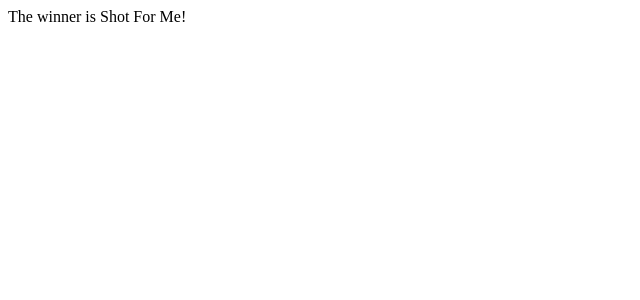
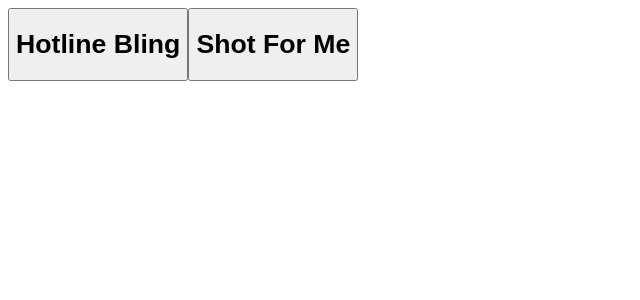
Before and after one commit to GMatias93/voting-client, a React app: page / in a window 1280 px wide. Shown: the top 300 px of the page, without its empty margins (0-640 px from the left). Built offline with nearby package versions, Linux system fonts and the light colour scheme; the HTML template or start-up script is replaced by a standard one.

Commit message:
test: added test for button disable functionality

```diff
--- a/src/components/vote.jsx
+++ b/src/components/vote.jsx
@@ -2,7 +2,7 @@
 
 export default class Vote extends Component {
     getPair() {
-        return this.props.pair;
+        return this.props.pair || [];
     }
 
     isDisabled() {
@@ -16,16 +16,16 @@
     render() {
         return (
             <div className="voting">
-                {this.getPair().map(entry => {
+                {this.getPair().map(entry =>
                      <button key={entry}
                              disabled={this.isDisabled()}
-                             onClick={() => { this.props.vote(entry); }}>
+                             onClick={() => this.props.vote(entry)}>
                          <h1>{entry}</h1>
                      {this.hasVotedFor(entry) ?
                       <div className="label">Voted</div> :
                       null}
                      </button>
-                 })}
+                 )}
             </div>
         );
     }
--- a/src/index.jsx
+++ b/src/index.jsx
@@ -5,6 +5,6 @@
 const pair = ['Hotline Bling', 'Shot For Me'];
 
 ReactDOM.render(
-    <Voting pair={pair} winner={'Shot For Me'} />,
+    <Voting pair={pair} />,
     document.getElementById('app')
 );
```
Also changed, not shown: test/components/Voting_specs.jsx (+12 -0 lines).
